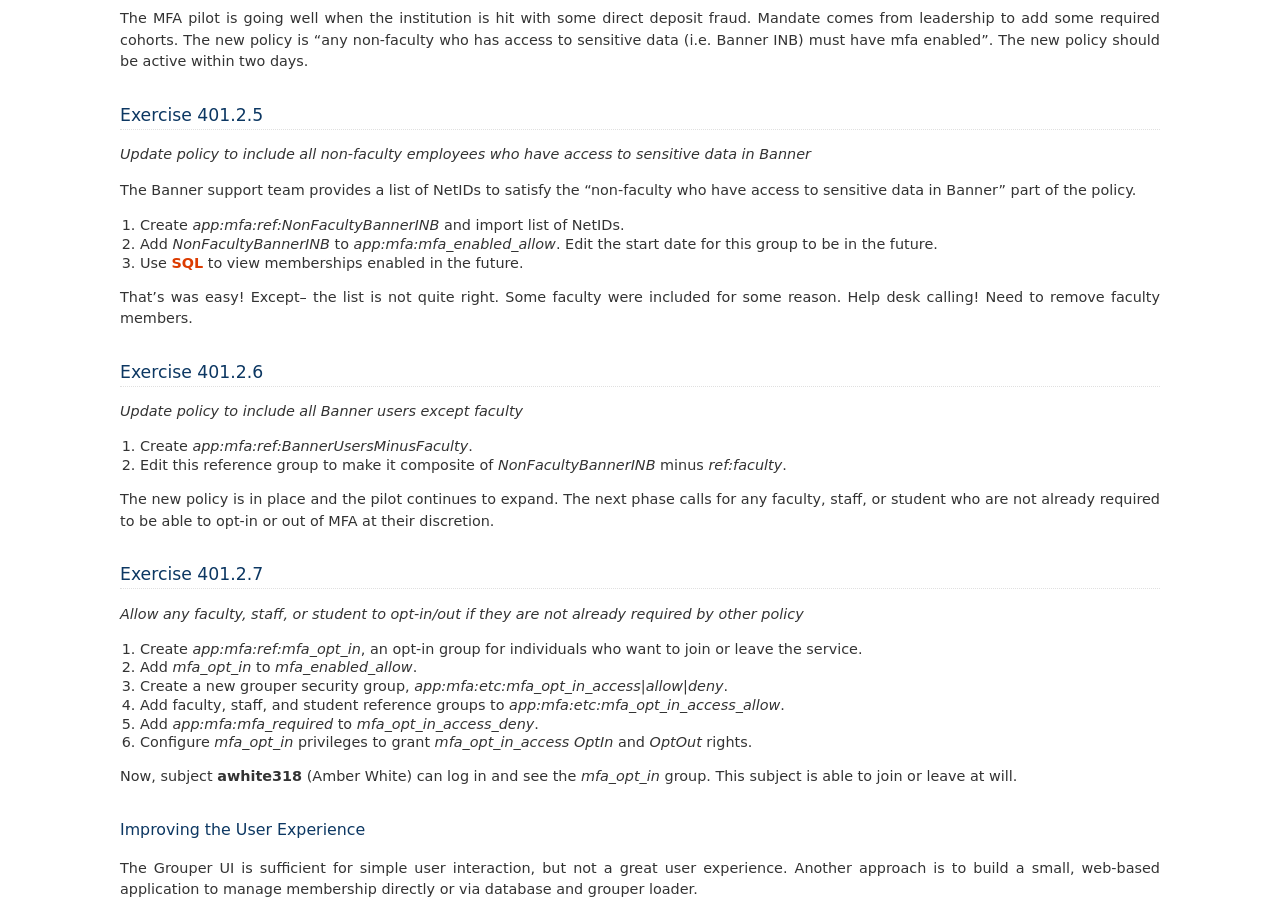
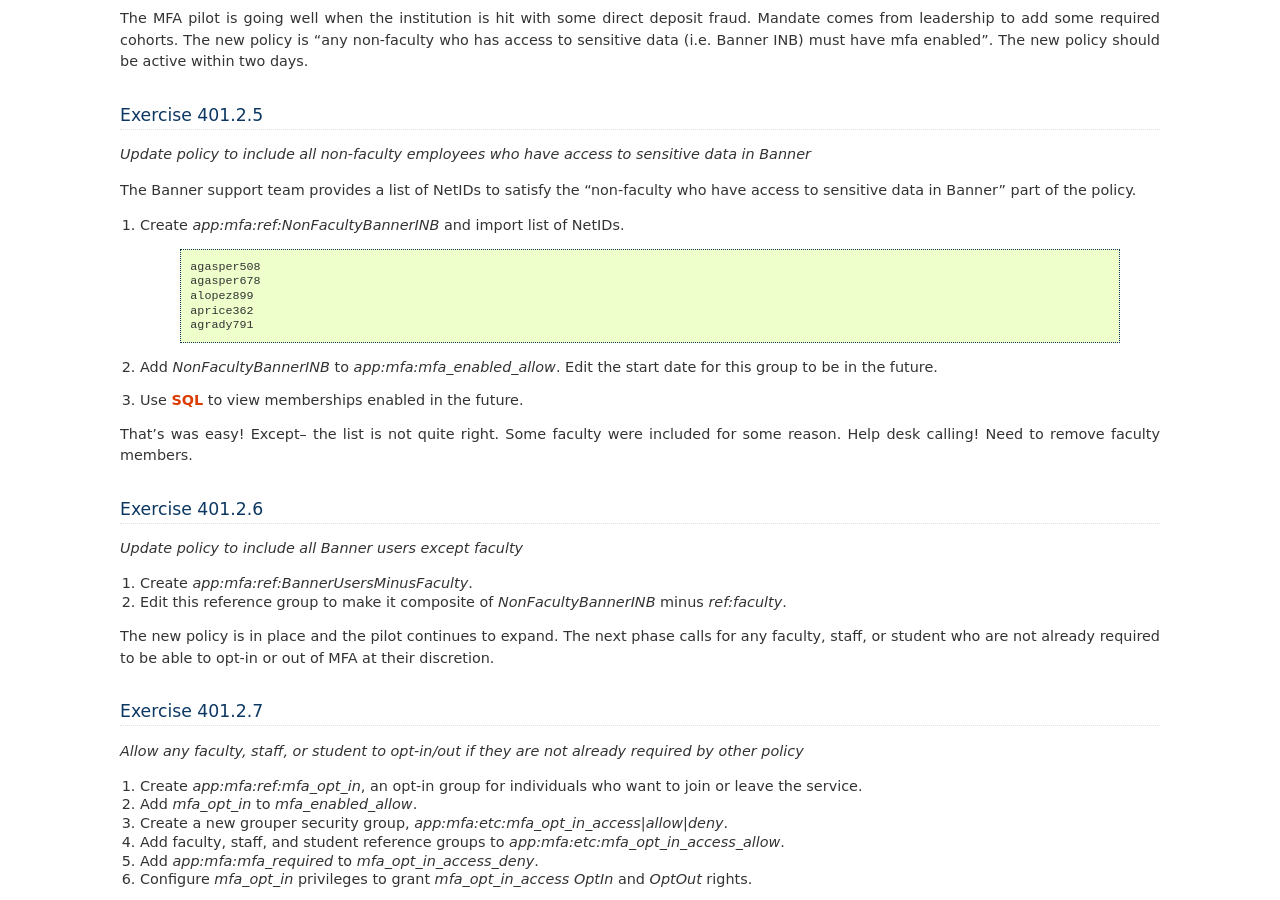
Before and after one commit to cwaldbieser/grouper401_docs, a Sphinx documentation site: the page built from docs/401.2.rst, in a window 1280 px wide and 900 px high, scrolled down 2843 px. Built offline with Sphinx 7.4.7, drawn with Linux system fonts in a browser that asks for light colours.

Commit message:
Add Banner NetIDs.

```diff
--- a/docs/401.2.rst
+++ b/docs/401.2.rst
@@ -132,6 +132,9 @@ The Banner support team provides a list of NetIDs to satisfy the "non-faculty
 who have access to sensitive data in Banner" part of the policy.
 
 #. Create `app:mfa:ref:NonFacultyBannerINB` and import list of NetIDs.
+
+    .. literalinclude:: examples/401.2.5-banner-netids.txt
+
 #. Add `NonFacultyBannerINB` to `app:mfa:mfa_enabled_allow`.  Edit the start
    date for this group to be in the future.
 #. Use :ref:`SQL <apdx-401.2.5-future-memberships-query>` to view memberships
--- /dev/null
+++ b/docs/examples/401.2.5-banner-netids.txt
@@ -0,0 +1,5 @@
+agasper508
+agasper678
+alopez899
+aprice362
+agrady791
```
